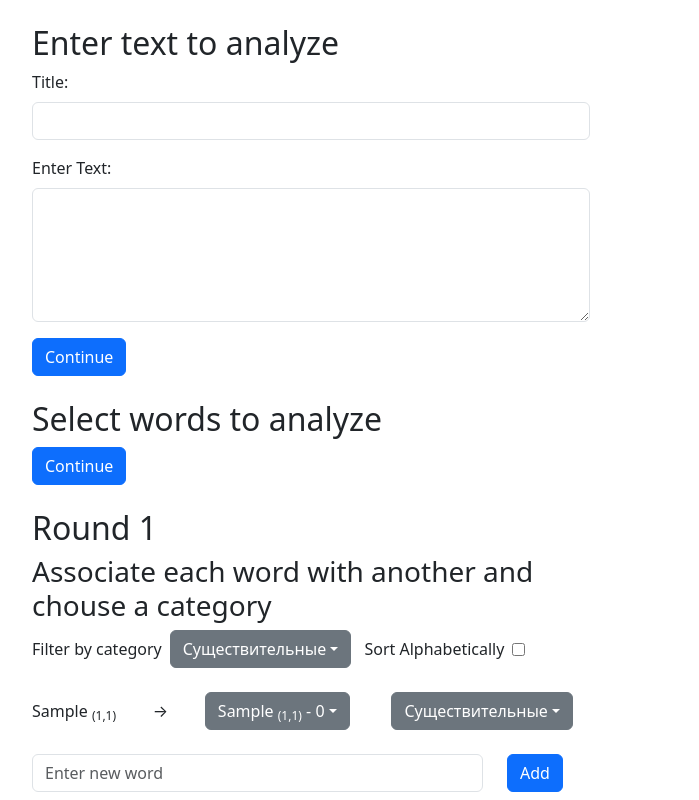
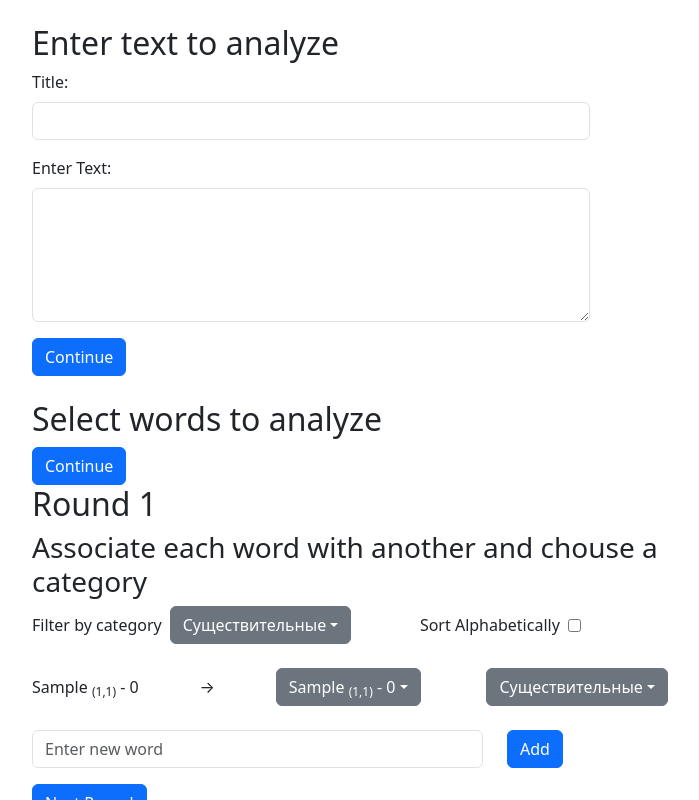
Before and after one commit to atagaew/img-approximation, a React (Create React App) app in the folder client-app/: page / in a window 1280 px wide. Both pictures are taken after typing "Sample" into the empty fields and a click on the button "Add". Shown: the top 800 px of the page, without its empty margins (50-749 px from the left). Built offline with nearby package versions, Linux system fonts and the light colour scheme.

Commit message:
Fixed words association, made word referencing more flat

```diff
--- a/client-app/src/components/CrossWordsAssociation.tsx
+++ b/client-app/src/components/CrossWordsAssociation.tsx
@@ -22,7 +22,7 @@ export default function CrossWordsAssociation() {
             </div>
 
             {/* Big Multiline Textbox on the Bottom */}
-            <textarea className="form-control" rows={4} placeholder="Type something..."></textarea>
+            <textarea className="form-control" rows={4} placeholder="Все дело в том что..."></textarea>
           </div>
         </div>
       </div>
--- a/client-app/src/components/Shared/WordAssociation.tsx
+++ b/client-app/src/components/Shared/WordAssociation.tsx
@@ -14,8 +14,8 @@ const WordAssociation: React.FC<{
 
   const sortedWords = [...allWords].sort((a, b) => a.value.localeCompare(b.value)).filter(w => w.category === word.category);
 
-  const wordTitle = (word: Word | null, defaultValue?: string): React.ReactNode => {
-    return (<>{word?.value} <sub>({word?.lineNumber},{word?.wordNumber})</sub></>);
+  const wordTitle = (word: Word | null | undefined, defaultValue?: string): React.ReactNode => {
+    return (<>{word?.value} <sub>({word?.lineNumber},{word?.wordNumber})</sub> - {word?.referencingWordIds.length}</>);
   };
 
   return (
@@ -42,7 +42,7 @@ const WordAssociation: React.FC<{
           }
         }}>
           <Dropdown.Toggle variant="secondary" id="dropdown2">
-            {word.associatedWord ? wordTitle(word.associatedWord, '') : wordTitle(word, '')} - {word.referencingWords.length}
+            {word.associatedWordId ? wordTitle(allWords.find(associatedWord => associatedWord.id === word.associatedWordId) , '') : wordTitle(word, '')}
           </Dropdown.Toggle>
           <Dropdown.Menu>
             {sortedWords.map(word => (
--- a/client-app/src/components/WordsInitialAssociation.tsx
+++ b/client-app/src/components/WordsInitialAssociation.tsx
@@ -41,9 +41,9 @@ const WordsInitialAssociation: React.FC<{
   }
 
   return (
-    <div className="container mt-4">
+    <div className="container">
       <div className="row mb-3">
-        <div className="col-md-6">
+        <div className="col-md-7">
           <section>
             <h2>Round {round}</h2>
             <h3>Associate each word with another and chouse a category</h3>
--- a/client-app/src/components/WordsSelector.tsx
+++ b/client-app/src/components/WordsSelector.tsx
@@ -41,7 +41,7 @@ const WordsSelector: React.FC<WordsSelectorProps> = ({ initialWordsToSelect, onI
                                 <p key={lineNumber}>
                                     {wordsGrouped[lineNumber].map(word => (
                                         <button
-                                            key={word.value}
+                                            key={word.id}
                                             type="button"
                                             className={`btn ${word.isSelected ? 'btn-info' : 'btn-light'}`}
                                             onClick={() => onSelectWord(word)}>
--- a/client-app/src/interfaces/Word.tsx
+++ b/client-app/src/interfaces/Word.tsx
@@ -8,20 +8,23 @@ export class Word {
     isSelected= false;
     category = WordCategory.Nouns;
     // tracks all references to the word
-    referencingWords: Word[];
+    referencingWordIds: number[];
 
     //Associate a single word with another word
-    associatedWord: Word | null;
+    associatedWordId: number | null;
 
-    constructor(id = 0, value = '', lineNumber = 0, wordNumber = 0, isSelected = false, category = WordCategory.Nouns, association:Word[] = []) {
+    //round where association was set
+    associationRound = 0;
+
+    constructor(id = 0, value = '', lineNumber = 0, wordNumber = 0, isSelected = false, category = WordCategory.Nouns, association:number[] = []) {
         this.id = id;
         this.value = value;
         this.lineNumber = lineNumber;
         this.wordNumber = wordNumber;
         this.isSelected = isSelected;
         this.category = category;
-        this.referencingWords = association;
-        this.associatedWord = null;
+        this.referencingWordIds = association;
+        this.associatedWordId = null;
     }
 
     static create(id: number, lineNumber: number, wordNumber: number, value: string, category: WordCategory): Word {
--- a/client-app/src/pages/Home.tsx
+++ b/client-app/src/pages/Home.tsx
@@ -27,8 +27,9 @@ export default function Home() {
 
         console.log(newSourceWord);
         console.log(newTargetWord);
-        newSourceWord.associatedWord = newTargetWord;
-        newTargetWord.referencingWords = [...newTargetWord.referencingWords, newSourceWord];
+        newSourceWord.associatedWordId = newTargetWord.id;
+        newSourceWord.associationRound = analysis.round;
+        newTargetWord.referencingWordIds = [...newTargetWord.referencingWordIds, newSourceWord.id];
         setAnalysis(
             {
                 ...analysis,
@@ -87,10 +88,12 @@ export default function Home() {
 
     for (let word of analysis.selectedWords) {
         for (let depthIndex = 1; depthIndex < analysis.round; depthIndex++) {
-            if (word.associatedWord) {
+            if (word.associatedWordId && word.associationRound < analysis.round) {
                 console.log('Associated word')
                 console.log(word);
-                const wordObj = analysis.selectedWords.find(allWord => word.associatedWord && allWord.id === word.associatedWord.id);
+                const wordObj = analysis.selectedWords.find(allWord =>
+                    word.associatedWordId
+                    && allWord.id === word.associatedWordId);
                 word = wordObj ? wordObj : word;
             }
             else {
```
